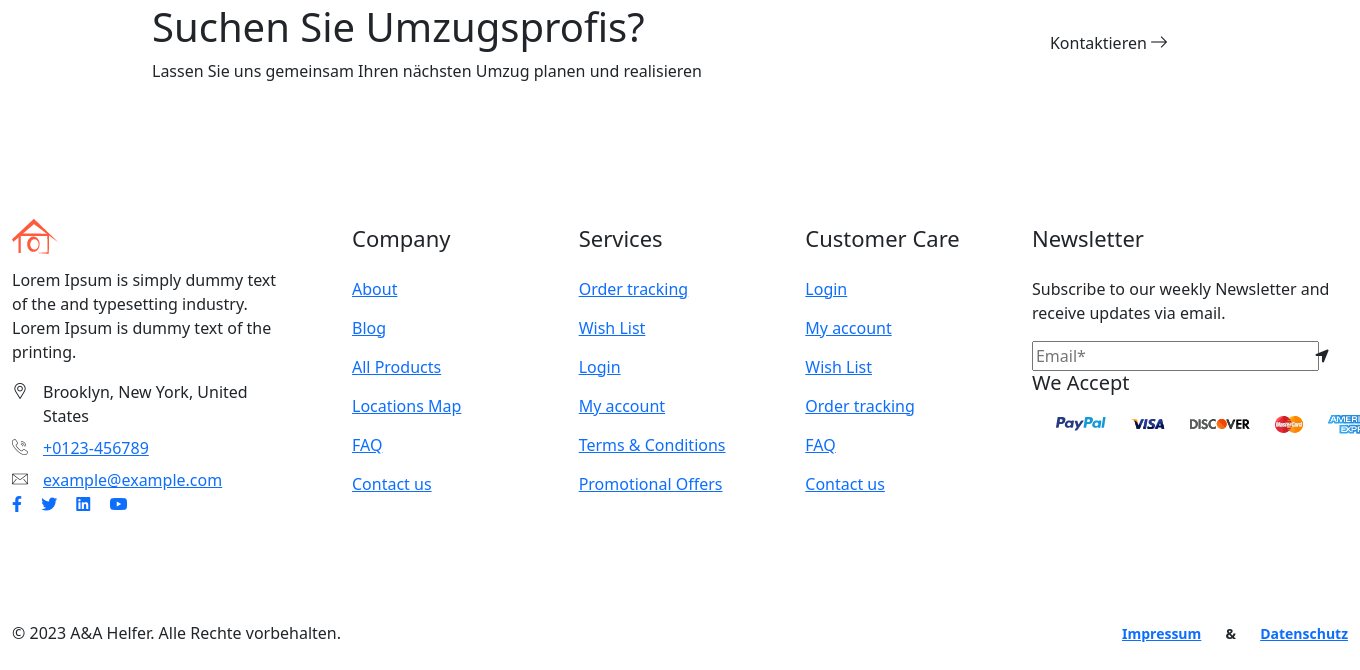
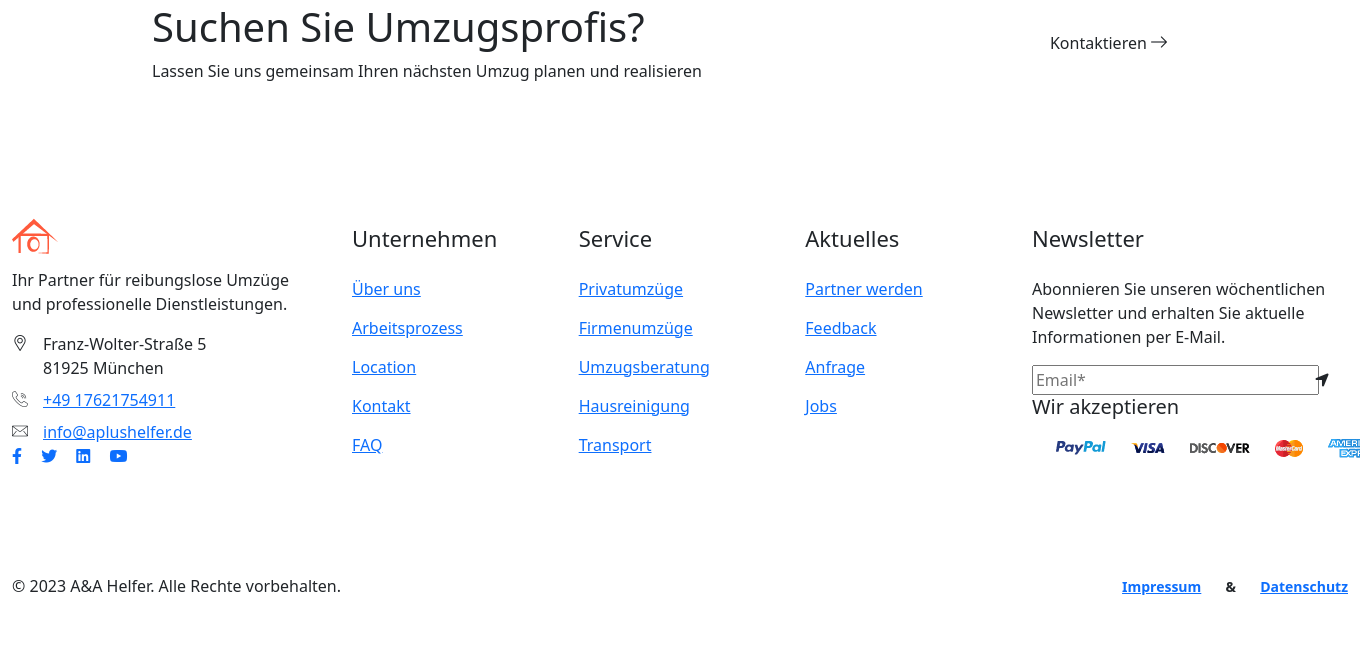
Before and after one commit to Sardorbek-dev/aahelfer, a Django app: page /about in a window 1360 px wide; the page is wider, and only the part inside the window is pictured. Shown: the part 3019-3689 px from the top of that part. After the commit the page ends 3614 px from the top of that part, so only its background shows below. Run offline with Django 4.2, Linux system fonts and the light colour scheme; style sheets or scripts are compiled from the project's sources; some libraries are stand-ins or nearby versions; some web fonts are replaced.

Commit message:
footer adjusted

```diff
--- a/pages/templates/base.html
+++ b/pages/templates/base.html
@@ -35,8 +35,7 @@
                         <div class="col-md-7">
                             <div class="ltn__top-bar-menu">
                                 <ul>
-                                    <li><a href="mailto:info@webmail.com?Subject=Flower%20greetings%20to%20you"><i class="icon-mail"></i> info@webmail.com</a></li>
-                                    <li><a href="locations.html"><i class="icon-placeholder"></i> 15/A, Nest Tower, NYC</a></li>
+                                    <li><a href="mailto:info@webmail.com?Subject=Flower%20greetings%20to%20you"><i class="icon-mail"></i>info@aplusahelfer.de</a></li>
                                 </ul>
                             </div>
                         </div>
@@ -59,7 +58,7 @@
                                         <li>
                                             <!-- header-top-btn -->
                                             <div class="header-top-btn">
-                                                <a href="add-listing.html">Add Listing</a>
+                                                <a href="{% url 'contact' %}">Kontaktieren</a>
                                             </div>
                                         </li>
                                     </ul>
@@ -133,33 +132,15 @@
                             </div>
                         </div>
                         <div class="col ltn__header-options ltn__header-options-2 mb-sm-20">
-                            <!-- header-search-1 -->
-                            <div class="header-search-wrap">
-                                <div class="header-search-1">
-                                    <div class="search-icon">
-                                        <i class="icon-search for-search-show"></i>
-                                        <i class="icon-cancel  for-search-close"></i>
-                                    </div>
-                                </div>
-                                <div class="header-search-1-form">
-                                    <form id="#" method="get"  action="#">
-                                        <input type="text" name="search" value="" placeholder="Search here..."/>
-                                        <button type="submit">
-                                            <span><i class="icon-search"></i></span>
-                                        </button>
-                                    </form>
-                                </div>
-                            </div>
                             <!-- user-menu -->
                             <div class="ltn__drop-menu user-menu">
                                 <ul>
                                     <li>
                                         <a href="#"><i class="icon-user"></i></a>
                                         <ul>
-                                            <li><a href="login.html">Sign in</a></li>
-                                            <li><a href="register.html">Register</a></li>
-                                            <li><a href="account.html">My Account</a></li>
-                                            <li><a href="wishlist.html">Wishlist</a></li>
+                                            <li><a href="#">Anmelden</a></li>
+                                            <li><a href="#">Registrieren</a></li>
+                                            <li><a href="#">Mein Profil</a></li>
                                         </ul>
                                     </li>
                                 </ul>
@@ -190,12 +171,6 @@
                         <a href="{% url 'home' %}"><img src="{% static 'img/logo.png' %}" alt="Logo"></a>
                     </div>
                     <button class="ltn__utilize-close">×</button>
-                </div>
-                <div class="ltn__utilize-menu-search-form">
-                    <form action="#">
-                        <input type="text" placeholder="Search...">
-                        <button><i class="fas fa-search"></i></button>
-                    </form>
                 </div>
                 <div class="ltn__utilize-menu">
                     <ul>
@@ -234,11 +209,11 @@
                 <div class="ltn__utilize-buttons ltn__utilize-buttons-2">
                     <ul>
                         <li>
-                            <a href="account.html" title="My Account">
+                            <a href="#" title="Mein Profil">
                                 <span class="utilize-btn-icon">
                                     <i class="far fa-user"></i>
                                 </span>
-                                My Account
+                                Mein Profil
                             </a>
                         </li>
                     </ul>
@@ -293,7 +268,7 @@
                                         <img src="{% static 'img/logo-2.png' %}" alt="Logo">
                                     </div>
                                 </div>
-                                <p>Lorem Ipsum is simply dummy text of the and typesetting industry. Lorem Ipsum is dummy text of the printing.</p>
+                                <p> Ihr Partner für reibungslose Umzüge und professionelle Dienstleistungen.</p>
                                 <div class="footer-address">
                                     <ul>
                                         <li>
@@ -301,7 +276,7 @@
                                                 <i class="icon-placeholder"></i>
                                             </div>
                                             <div class="footer-address-info">
-                                                <p>Brooklyn, New York, United States</p>
+                                                <p>Franz-Wolter-Straße 5 <br> 81925 München</p>
                                             </div>
                                         </li>
                                         <li>
@@ -309,7 +284,7 @@
                                                 <i class="icon-call"></i>
                                             </div>
                                             <div class="footer-address-info">
-                                                <p><a href="tel:+0123-456789">+0123-456789</a></p>
+                                                <p><a href="tel:+0123-456789">+49 17621754911</a></p>
                                             </div>
                                         </li>
                                         <li>
@@ -317,7 +292,7 @@
                                                 <i class="icon-mail"></i>
                                             </div>
                                             <div class="footer-address-info">
-                                                <p><a href="mailto:example@example.com">example@example.com</a></p>
+                                                <p><a href="mailto:info@aplusahelfer.de">info@aplushelfer.de</a></p>
                                             </div>
                                         </li>
                                     </ul>
@@ -334,45 +309,41 @@
                         </div>
                         <div class="col-xl-2 col-md-6 col-sm-6 col-12">
                             <div class="footer-widget footer-menu-widget clearfix">
-                                <h4 class="footer-title">Company</h4>
+                                <h4 class="footer-title">Unternehmen</h4>
                                 <div class="footer-menu">
                                     <ul>
-                                        <li><a href="about.html">About</a></li>
-                                        <li><a href="blog.html">Blog</a></li>
-                                        <li><a href="shop.html">All Products</a></li>
-                                        <li><a href="locations.html">Locations Map</a></li>
-                                        <li><a href="faq.html">FAQ</a></li>
-                                        <li><a href="contact.html">Contact us</a></li>
+                                        <li><a href="{% url 'about' %}">Über uns</a></li>
+                                        <li><a href="{% url 'process' %}">Arbeitsprozess</a></li>
+                                        <li><a href="{% url 'contact' %}">Location</a></li>
+                                        <li><a href="{% url 'contact' %}">Kontakt</a></li>
+                                        <li><a href="{% url 'faq' %}">FAQ</a></li>
                                     </ul>
                                 </div>
                             </div>
                         </div>
                         <div class="col-xl-2 col-md-6 col-sm-6 col-12">
                             <div class="footer-widget footer-menu-widget clearfix">
-                                <h4 class="footer-title">Services</h4>
+                                <h4 class="footer-title">Service</h4>
                                 <div class="footer-menu">
                                     <ul>
-                                        <li><a href="order-tracking.html">Order tracking</a></li>
-                                        <li><a href="wishlist.html">Wish List</a></li>
-                                        <li><a href="login.html">Login</a></li>
-                                        <li><a href="account.html">My account</a></li>
-                                        <li><a href="about.html">Terms & Conditions</a></li>
-                                        <li><a href="about.html">Promotional Offers</a></li>
+                                        <li><a href="{% url 'private-move' %}">Privatumzüge</a></li>
+                                        <li><a href="{% url 'company-move' %}">Firmenumzüge</a></li>
+                                        <li><a href="{% url 'consulting' %}">Umzugsberatung</a></li>
+                                        <li><a href="{% url 'house-cleaning' %}">Hausreinigung</a></li>
+                                        <li><a href="{% url 'transport' %}">Transport</a></li>
                                     </ul>
                                 </div>
                             </div>
                         </div>
                         <div class="col-xl-2 col-md-6 col-sm-6 col-12">
                             <div class="footer-widget footer-menu-widget clearfix">
-                                <h4 class="footer-title">Customer Care</h4>
+                                <h4 class="footer-title">Aktuelles</h4>
                                 <div class="footer-menu">
                                     <ul>
-                                        <li><a href="login.html">Login</a></li>
-                                        <li><a href="account.html">My account</a></li>
-                                        <li><a href="wishlist.html">Wish List</a></li>
-                                        <li><a href="order-tracking.html">Order tracking</a></li>
-                                        <li><a href="faq.html">FAQ</a></li>
-                                        <li><a href="contact.html">Contact us</a></li>
+                                        <li><a href="{% url 'contact' %}">Partner werden</a></li>
+                                        <li><a href="{% url 'contact' %}">Feedback</a></li>
+                                        <li><a href="{% url 'contact' %}">Anfrage</a></li>
+                                        <li><a href="{% url 'contact' %}">Jobs</a></li>
                                     </ul>
                                 </div>
                             </div>
@@ -380,7 +351,7 @@
                         <div class="col-xl-3 col-md-6 col-sm-12 col-12">
                             <div class="footer-widget footer-newsletter-widget">
                                 <h4 class="footer-title">Newsletter</h4>
-                                <p>Subscribe to our weekly Newsletter and receive updates via email.</p>
+                                <p>Abonnieren Sie unseren wöchentlichen Newsletter und erhalten Sie aktuelle Informationen per E-Mail.</p>
                                 <div class="footer-newsletter">
                                     <form action="#">
                                         <input type="email" name="email" placeholder="Email*">
@@ -389,7 +360,7 @@
                                         </div>
                                     </form>
                                 </div>
-                                <h5 class="mt-30">We Accept</h5>
+                                <h5 class="mt-30">Wir akzeptieren</h5>
                                 <img src="{% static 'img/icons/payment-4.png' %}" alt="Payment Image">
                             </div>
                         </div>
```
